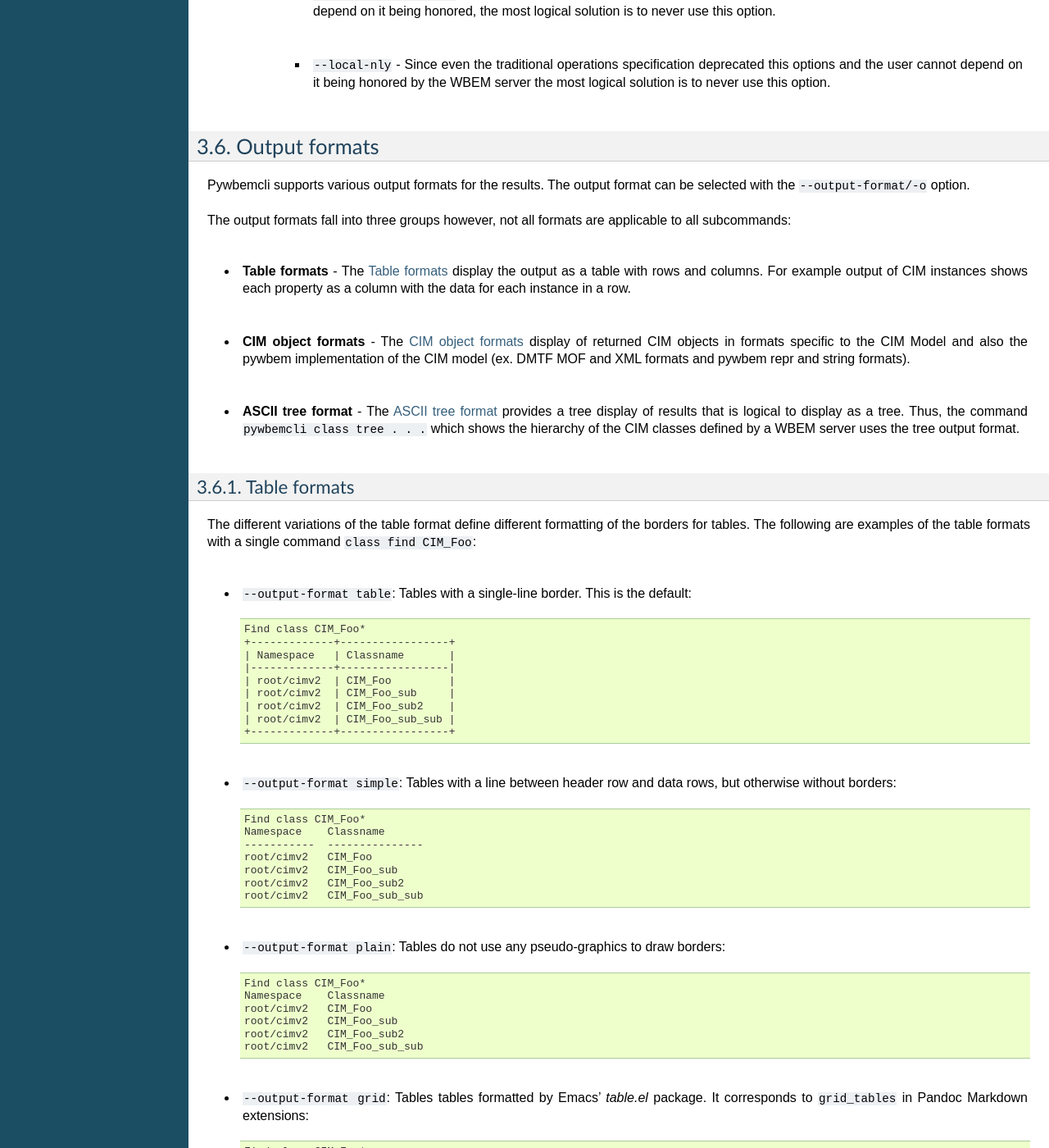
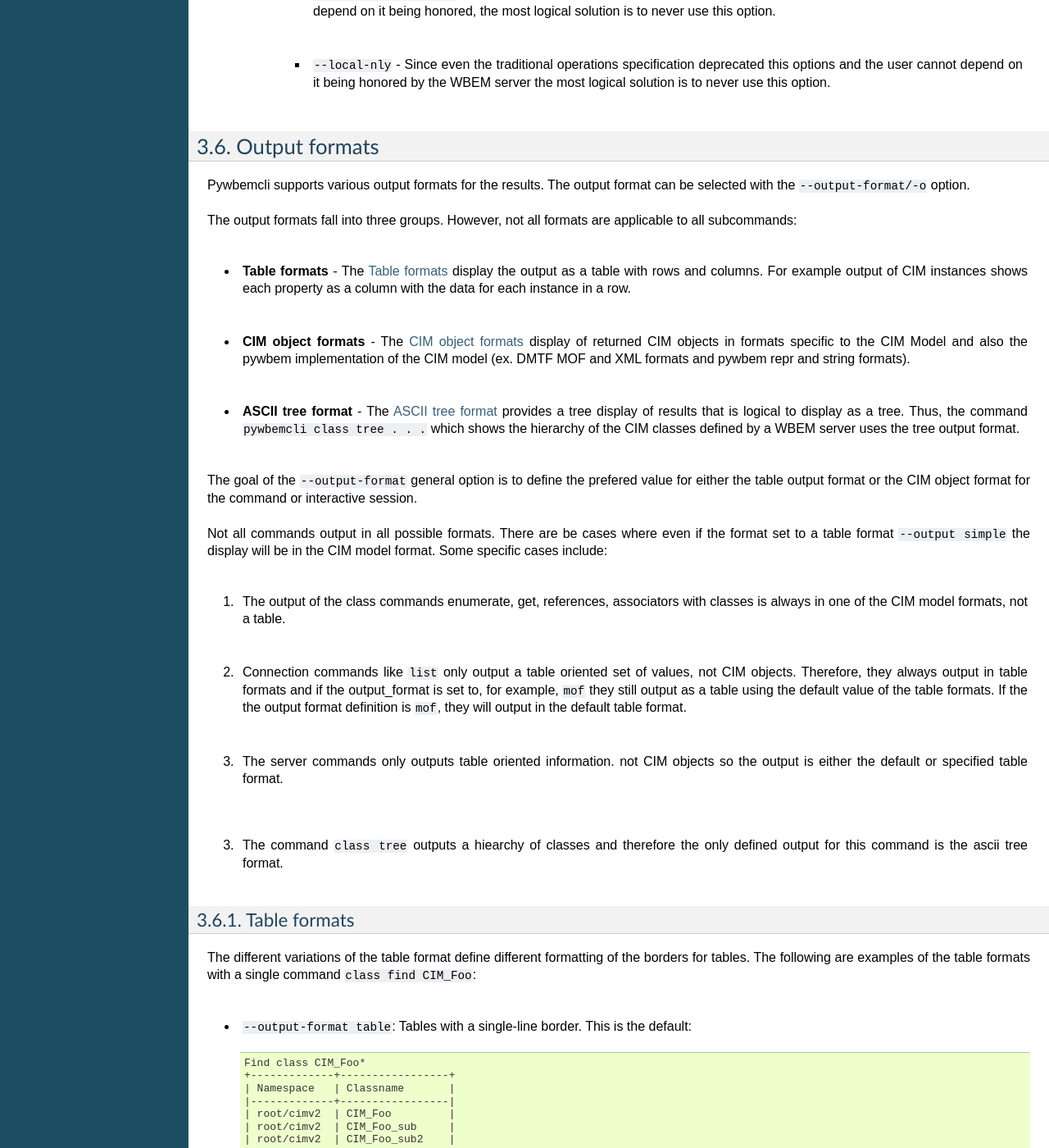
Before and after one commit to pywbem/pywbemtools, a Sphinx documentation site: the page built from docs/pywbemcligeneraloptions.rst, in a window 1280 px wide and 1400 px high, scrolled down 7104 px. Shown: the whole window at 82% size. Built offline with Sphinx 7.4.7, drawn with Linux system fonts in a browser that asks for light colours; the version number could not be read and is left out; some of the changed text lies outside the part shown.

Commit message:
Fixed issues in output format documentation
We had two issues in the output formatting for CIM objects:

1. The repr format was docmented, implemented but somewhere we removed
it from the list of available formats. Added it back.

2. The txt format was incomplete.  Set it up. It essentially just
outputs the __str__ for each object.

3. The xml, repr, txt formats had not been tested.  Added tests for the
class command group and TODO for qualdecl and instance tests.

4. The tree format showed up in the list but we never did implement it
that way. It was implemented as the only output for the class tree
command. Removed it from list of output formats. Removed it from the
list of possible formats since, for now, it only shows up the one place.

Fixed documentation to reflect the above and further explain the cases
where the output format general option is honored and ignored.

We added this explanation to the output_formats section

Fix table in doc. Changed the example with table output for connection
list in the doc to show the current correct format.

```diff
--- a/docs/pywbemclicmdshelp.rst
+++ b/docs/pywbemclicmdshelp.rst
@@ -112,7 +112,7 @@
                                       pywbemcli documentation.
                                       Choices: Table:
                                       [table|plain|simple|grid|psql|rst|html],
-                                      Object: [mof|xml|txt|tree]
+                                      Object: [mof|xml|repr|txt]
                                       [Default:
                                       "simple"]
       -U, --use-pull-ops [yes|no|either]
--- a/docs/pywbemcligeneraloptions.rst
+++ b/docs/pywbemcligeneraloptions.rst
@@ -366,7 +366,7 @@
 Pywbemcli supports various output formats for the results. The output format
 can be selected with the ``--output-format/-o`` option.
 
-The output formats fall into three groups however, not all formats are
+The output formats fall into three groups. However, not all formats are
 applicable to all subcommands:
 
 * **Table formats** - The :ref:`Table formats` display the output as a table with
@@ -376,11 +376,33 @@
   objects in formats specific to the CIM Model and also the pywbem implementation
   of the CIM model (ex. DMTF MOF and XML formats and pywbem repr and string
   formats).
-
 * **ASCII tree format** - The :ref:`ASCII tree format` provides a tree display
   of results that is logical to display as a tree.  Thus, the command
   ``pywbemcli class tree . . .`` which shows the hierarchy of the CIM classes
   defined by a WBEM server uses the tree output format.
+
+The goal of the ``--output-format`` general option is to define the prefered
+value for either the table output format or the CIM object format for the
+command or interactive session.
+
+Not all commands output in all possible formats.  There are be cases where
+even if the format set to a table format ``--output simple`` the display will
+be in the CIM model format. Some specific cases include:
+
+1. The output of the class commands enumerate, get, references, associators with
+   classes is always in one of the CIM model formats, not a table.
+
+2. Connection commands like ``list`` only output a table oriented
+   set of values, not CIM objects.  Therefore, they always output in table formats
+   and if the output_format is set to, for example, ``mof`` they still output
+   as a table using the default value of the table formats. If the the output
+   format definition is ``mof``, they will output in the default table format.
+
+3. The server commands only outputs table oriented information. not CIM
+   objects so the output is either the default or specified table format.
+
+3. The command ``class tree`` outputs a hiearchy of classes and therefore
+   the only defined output for this command is the ascii tree format.
 
 
 .. _`Table formats`:
@@ -578,13 +600,26 @@
 NOTE: The above is output as a single line and has been manually formatted for
 this documentation.
 
+
+* ``-o txt``: Python str format of the objects.
+
+    This should be considered the output of last resort as it simply uses
+    the __str__ method of each command to output.
+
+    Thus, for example the a ``class enumerate`` of a model with only a single
+    class is of the form:
+
+    .. code-block:: text
+
+        CIMClass(classname='CIM_Foo', ...)
+
 .. _`ASCII tree format`:
 
 ASCII tree format
 ^^^^^^^^^^^^^^^^^
 This output format is an ASCII based output that shows the tree structure of
 the results of certain subcommands.  It is used specifically to show the
-class class hierarchy tree as follows:
+class class hierarchy tree from the command ``class tree`` as follows:
 
 .. code-block:: text
 
```
Also changed, not shown: docs/pywbemclisubcommands.rst (+19 -15 lines), 5 other files.
